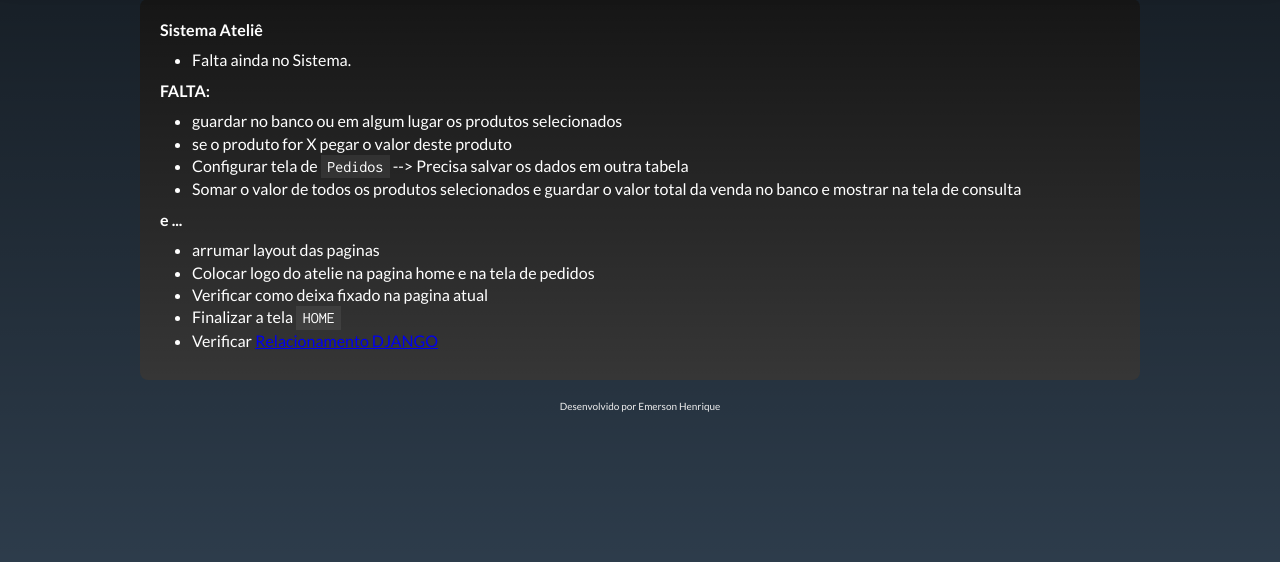
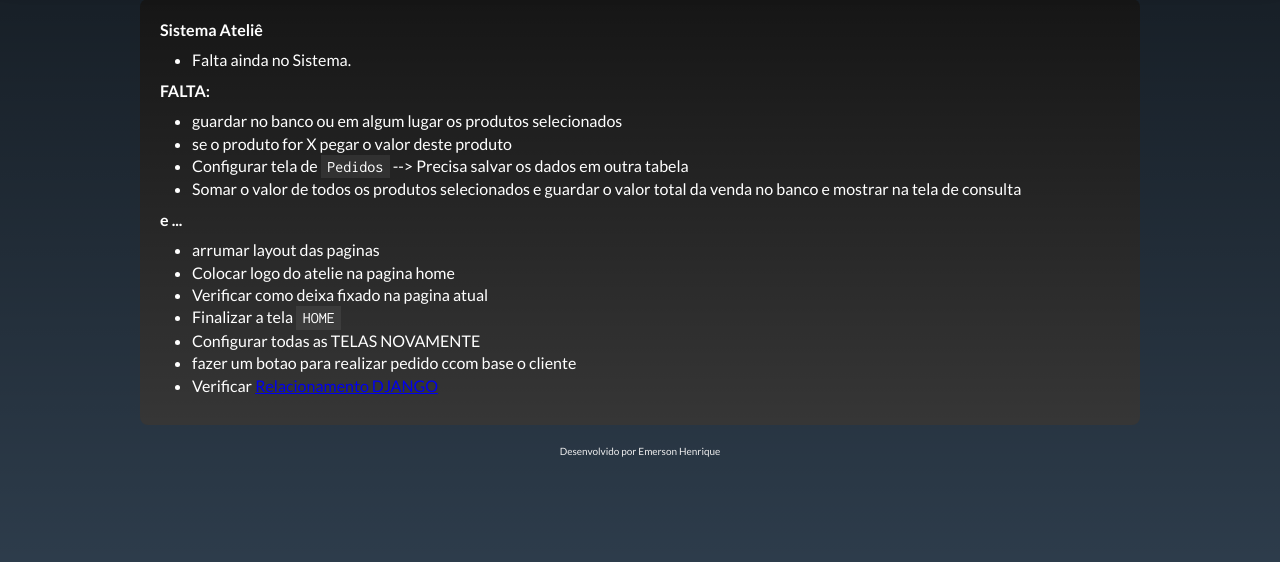
Before and after one commit to Emerson-91/Projeto-Atelie, a Django app: page /projeto/ in a window 1280 px wide. Shown: the part 81-643 px from the top of the page. Run offline with Django 3.2, Linux system fonts and the light colour scheme.

Commit message:
atualizando sistema para pedidos

```diff
--- a/atelie/templates/index.html
+++ b/atelie/templates/index.html
@@ -15,10 +15,11 @@
 	<strong>e ...</strong>
 	<ul>
 		<li>arrumar layout das paginas</li>
-		<li>Colocar logo do atelie na pagina home e na tela de pedidos</li>
+		<li>Colocar logo do atelie na pagina home</li>
 		<li> Verificar como deixa fixado na pagina atual</li>
 		<li> Finalizar a tela <code>HOME</code></li>
+		<li> Configurar todas as TELAS NOVAMENTE</li>
+		<li> fazer um botao para realizar pedido ccom base o cliente </li>
 		<li> Verificar <a href="https://www.treinaweb.com.br/blog/relacionamento-1-1-1-n-e-n-n-com-django/">Relacionamento DJANGO</a></li>
-
 	</ul>
 {% endblock %}
```
